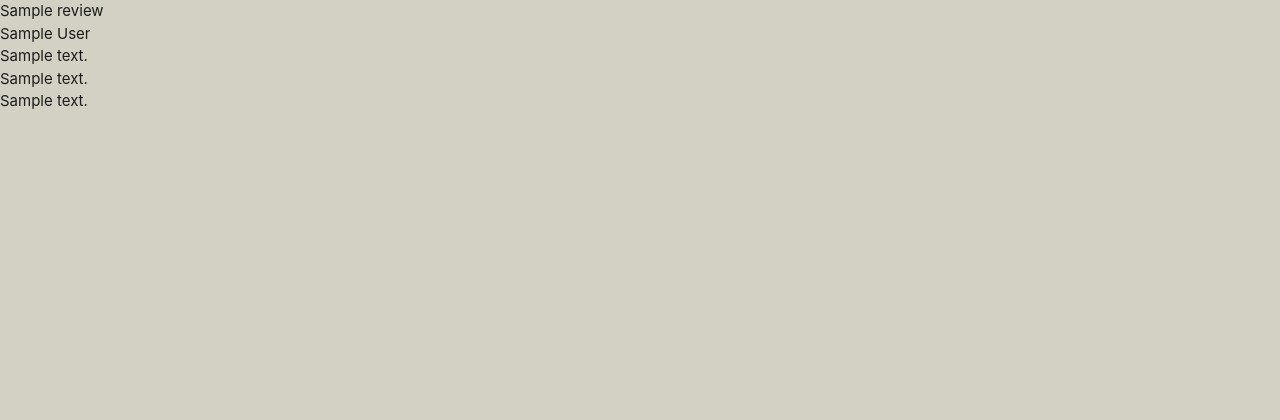
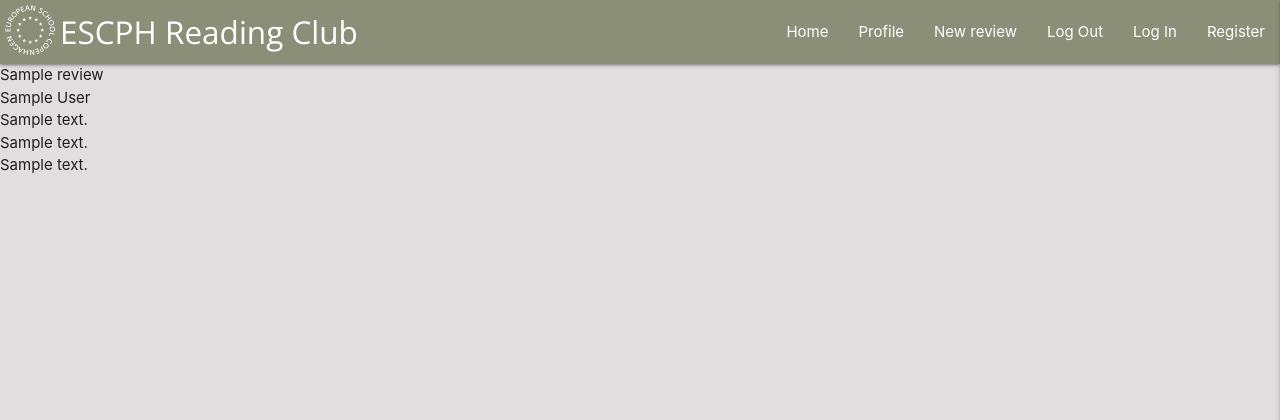
Before and after one commit to raphaelmar/escph_reading_club, a Flask app: page / in a window 1280 px wide. Shown: the top 420 px of the page. Run offline with Flask 2, Linux system fonts and the light colour scheme; a database or web service that is not in the repository returns one stand-in record (values such as "Sample title"); some libraries are stand-ins or nearby versions.

Commit message:
add materialize navbar and sidenav

```diff
--- a/static/css/style.css
+++ b/static/css/style.css
@@ -1,3 +1,14 @@
 body {
-    background-color: rgb(211, 209, 195);
+    background-color: #e2dee0;
 }
+nav {
+    background-color: #8b8f77;
+}
+.brand-logo {
+    font-family:'Open Sans', sans-serif;
+
+}
+
+.logo {
+    padding: 5px;
+}
--- a/static/js/script.js
+++ b/static/js/script.js
@@ -0,0 +1,3 @@
+ $(document).ready(function(){
+    $(".sidenav").sidenav({edge: "right"});
+  });
--- a/templates/base.html
+++ b/templates/base.html
@@ -3,20 +3,55 @@
 <head>
     <meta charset="UTF-8">
     <meta name="viewport" content="width=device-width, initial-scale=1.0">
+    <link rel="preconnect" href="https://fonts.gstatic.com">
+    <link href="https://fonts.googleapis.com/css2?family=Open+Sans&display=swap" rel="stylesheet">
     <link rel="stylesheet" href="https://cdnjs.cloudflare.com/ajax/libs/font-awesome/5.15.1/css/all.min.css"                integrity="sha512-+4zCK9k+qNFUR5X+cKL9EIR+ZOhtIloNl9GIKS57V1MyNsYpYcUrUeQc9vNfzsWfV28IaLL3i96P9sdNyeRssA=="     crossorigin="anonymous" type="text/css">
     <link rel="stylesheet" href="https://cdnjs.cloudflare.com/ajax/libs/materialize/1.0.0/css/materialize.min.css" type="text/css">
     <link rel="stylesheet" href="{{ url_for('static', filename='css/style.css') }}" type="text/css">
     {% block styles %}
     {% endblock %}
 
-    <title>ESCPH Reading CLub</title>
+    <title>ESCPH Reading Club</title>
 </head>
 <body>
+
+    <header>
+        <!--to navbar-->
+        <nav>
+            <div class="nav-wrapper">
+            <a href= "https://europaskolen.sag.dk/" target="_blank">
+            <img src="static/images/european_logo.png" width="60" height="60" class= "logo" alt="european school logo"></a>
+            <a href="{{ url_for('get_reviews') }}" class="brand-logo">ESCPH Reading Club</a>
+
+            <a href="#" data-target="mobile-demo" class="sidenav-trigger right"><i class="fas fa-bars"></i></a>
+            <ul class="right hide-on-med-and-down">
+                <li><a href="{{ url_for('get_reviews') }}"">Home</a></li>
+                <li><a href="#">Profile</a></li>
+                <li><a href="#">New review</a></li>
+                <li><a href="#">Log Out</a></li>
+                <li><a href="#">Log In</a></li>
+                <li><a href="#">Register</a></li>
+
+            </ul>
+            </div>
+        </nav>
+
+        <!-- mobile sidenav-->
+        <ul class="sidenav" id="mobile-demo">
+                <li><h5 class="center-align">ESCPH Reading Club</h5></li>
+                <li><a href="{{ url_for('get_reviews') }}"">Home</a></li>
+                <li><a href="#">Profile</a></li>
+                <li><a href="#">New review</a></li>
+                <li><a href="#">Log Out</a></li>
+                <li><a href="#">Log In</a></li>
+                <li><a href="#">Register</a></li>
+        </ul>
+    </header>
 
     {% block content%}
     {% endblock%}
 
-    <script src="http://code.jquery.com/jquery-3.5.1.min.js" integrity="sha256-9/aliU8dGd2tb6OSsuzixeV4y/faTqgFtohetphbbj0=" crossorigin="anonymous"></script>
+    <script src="https://code.jquery.com/jquery-3.5.1.min.js" integrity="sha256-9/aliU8dGd2tb6OSsuzixeV4y/faTqgFtohetphbbj0=" crossorigin="anonymous"></script>
     <script src="https://cdnjs.cloudflare.com/ajax/libs/materialize/1.0.0/js/materialize.min.js"></script>
     <script src="{{ url_for('static', filename='js/script.js') }}"></script>
     {% block scripts %}
```
Also changed, not shown: static/images/european_logo.png (added).
